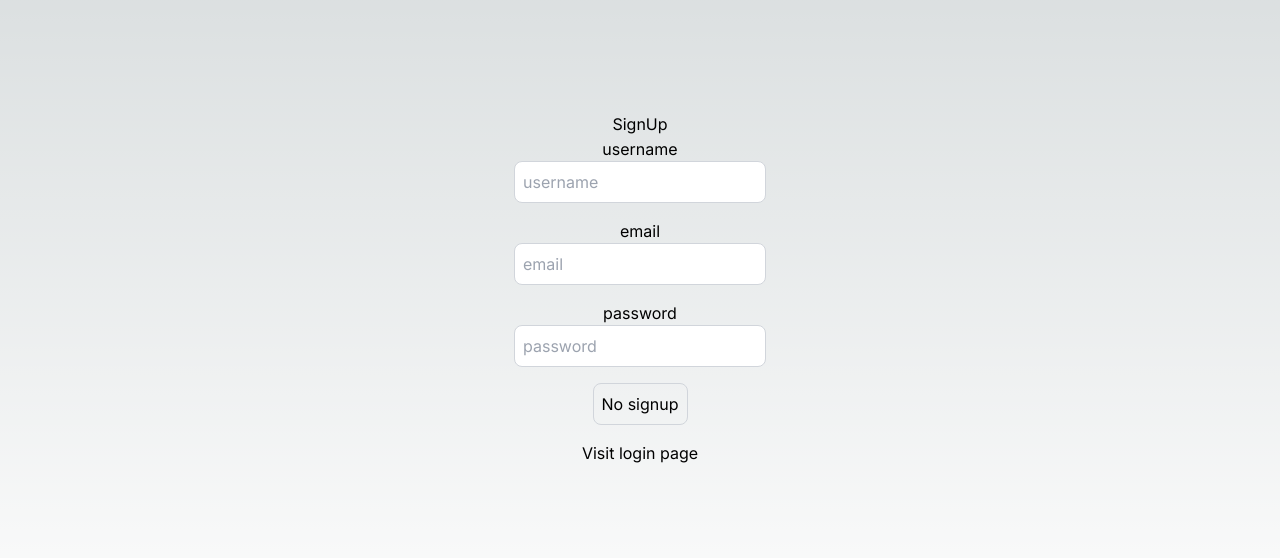
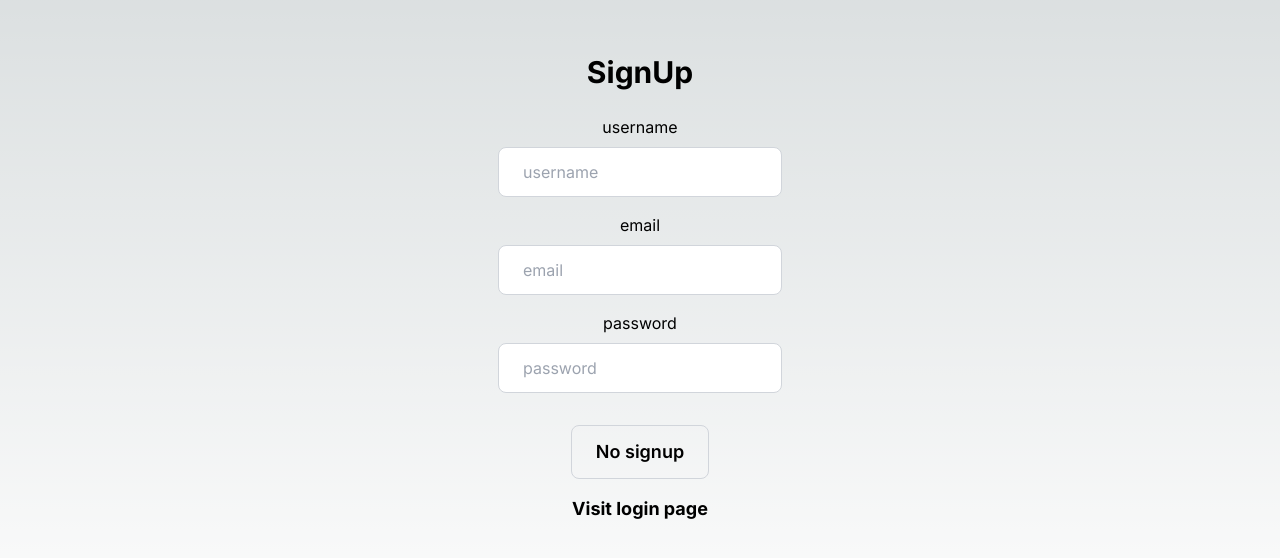
Before and after one commit to Subhamay-Dey/Next-JS-Projects, a Next.js app in the folder next-auth_project2/: page /signup in a window 1280 px wide. Shown: the part 112-670 px from the top of the page. Built offline with nearby package versions, Linux system fonts and the light colour scheme.

Commit message:
updated the frontend.

```diff
--- a/next-auth_project2/src/app/login/page.tsx
+++ b/next-auth_project2/src/app/login/page.tsx
@@ -41,12 +41,12 @@ export default function LoginPage() {
 
     return (
     <div className="flex flex-col items-center justify-center min-h-screen py-2">
-        <h1>{loading ? "Processing" : "Login"}</h1>
+        <h1 className="mb-6 text-3xl font-bold">{loading ? "Processing" : "Login"}</h1>
         <hr />
 
         <label htmlFor="email">email</label>
         <input
-        className="p-2 border border-gray-300 rounded-lg mb-4 focus:outline-none focus:border-gray-600 text-black"
+        className="py-3 px-6 mt-4 border border-gray-300 rounded-lg mb-6 focus:outline-none focus:border-gray-600 text-black"
             id="email"
             type="text"
             value={user.email}
@@ -55,7 +55,7 @@ export default function LoginPage() {
             />
         <label htmlFor="password">password</label>
         <input
-        className="p-2 border border-gray-300 rounded-lg mb-4 focus:outline-none focus:border-gray-600 text-black"
+        className="py-3 px-6 mt-4 border border-gray-300 rounded-lg mb-6 focus:outline-none focus:border-gray-600 text-black"
             id="password"
             type="password"
             value={user.password}
@@ -64,7 +64,7 @@ export default function LoginPage() {
             />
             <button
             onClick={onLogin}
-            className="p-2 border border-gray-300 rounded-lg mb-4 focus:outline-none focus:border-gray-600">Login here</button>
+            className="py-3 px-6 mt-4 text-lg font-semibold border border-gray-300 rounded-lg mb-6 focus:outline-none focus:border-gray-600">Login here</button>
             <Link href="/signup">Visit Signup page</Link>
         </div>
     )
--- a/next-auth_project2/src/app/signup/page.tsx
+++ b/next-auth_project2/src/app/signup/page.tsx
@@ -59,11 +59,11 @@ function SignupPage() {
   return (
     <>
       <div className="flex flex-col items-center justify-center min-h-screen py-2">
-        <h1>{loading ? "processing" : "SignUp"}</h1>
+        <h1 className='mb-6 text-3xl font-bold'>{loading ? "processing" : "SignUp"}</h1>
         <hr />
         <label htmlFor="username">username</label>
         <input
-        className="p-2 border border-gray-300 rounded-lg mb-4 focus:outline-none focus:border-gray-600 text-black"
+        className="py-3 px-6 mt-2 border border-gray-300 rounded-lg mb-4 focus:outline-none focus:border-gray-600 text-black"
             id="username"
             type="text"
             value={user.username}
@@ -72,7 +72,7 @@ function SignupPage() {
             />
         <label htmlFor="email">email</label>
         <input
-        className="p-2 border border-gray-300 rounded-lg mb-4 focus:outline-none focus:border-gray-600 text-black"
+        className="py-3 px-6 mt-2 border border-gray-300 rounded-lg mb-4 focus:outline-none focus:border-gray-600 text-black"
             id="email"
             type="text"
             value={user.email}
@@ -81,7 +81,7 @@ function SignupPage() {
             />
         <label htmlFor="password">password</label>
         <input
-        className="p-2 border border-gray-300 rounded-lg mb-4 focus:outline-none focus:border-gray-600 text-black"
+        className="py-3 px-6 mt-2 border border-gray-300 rounded-lg mb-4 focus:outline-none focus:border-gray-600 text-black"
             id="password"
             type="password"
             value={user.password}
@@ -90,8 +90,8 @@ function SignupPage() {
             />
             <button
             onClick={onSignUp}
-            className="p-2 border border-gray-300 rounded-lg mb-4 focus:outline-none focus:border-gray-600">{buttonDisabled ? "No signup" : "Signup"}</button>
-            <Link href="/login">Visit login page</Link>
+            className="px-6 py-3 mt-4 text-lg font-semibold border border-gray-300 rounded-lg mb-4 focus:outline-none focus:border-gray-600">{buttonDisabled ? "No signup" : "Signup"}</button>
+            <Link href="/login" className='font-bold text-lg' >Visit login page</Link>
         </div>
     </>
   )
```
